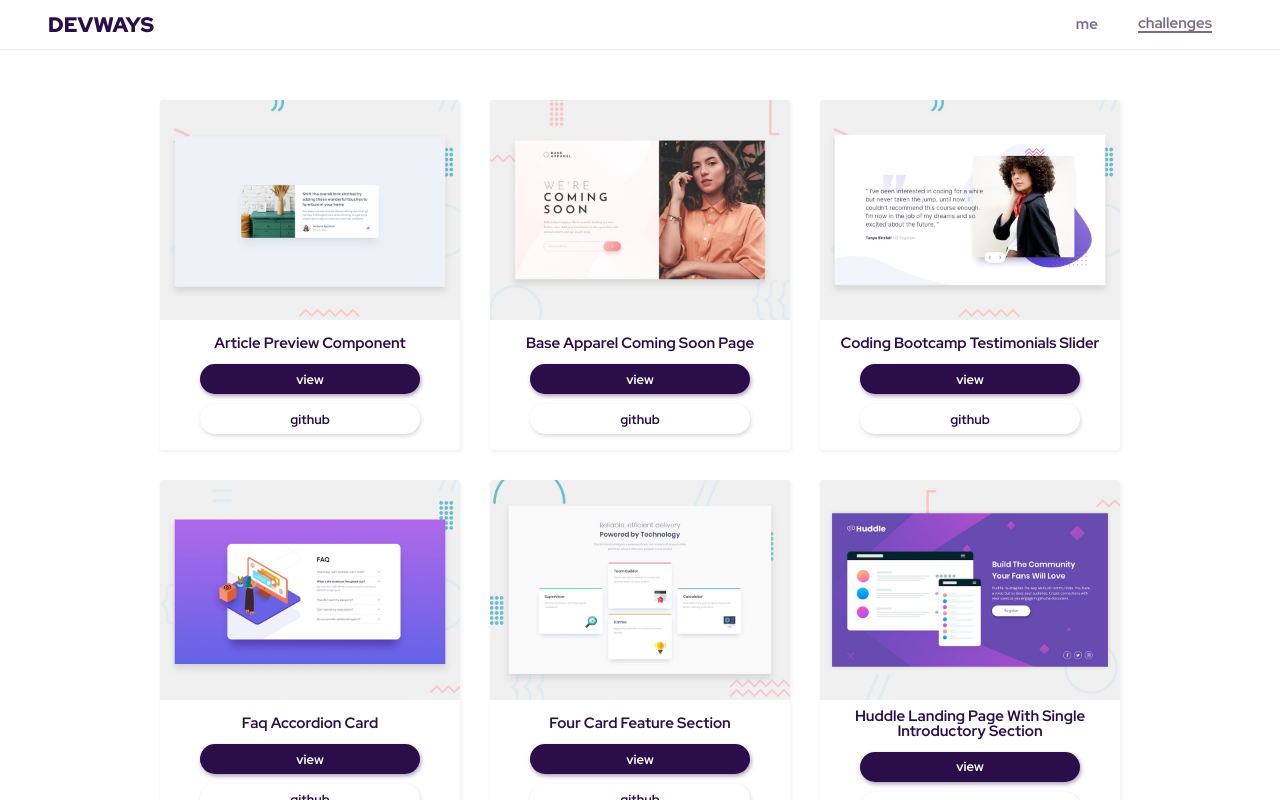
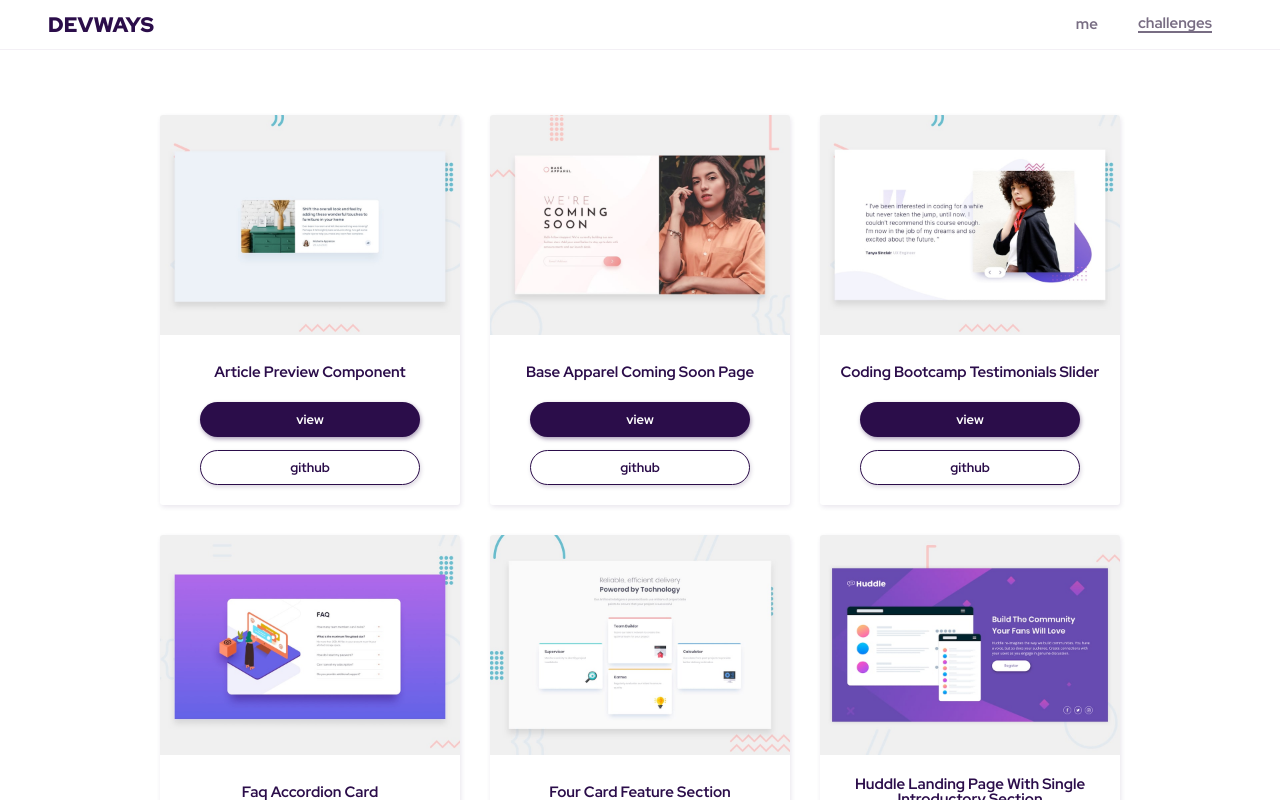
Before and after one commit to tloyan/frontendmentor, a Next.js app: page /frontendmentor/challenges in a window 1280 px wide. Shown: the top 800 px of the page. Built offline with nearby package versions, Linux system fonts and the light colour scheme; a web font is replaced by a local one.

Commit message:
quick fix adjustement challenges

```diff
--- a/components/frontendmentor/ChallengesComponent/style.module.css
+++ b/components/frontendmentor/ChallengesComponent/style.module.css
@@ -29,12 +29,14 @@
   flex-direction: row;
   justify-content: center;
   flex-wrap: wrap;
-  gap: 3rem;
+  /* gap: 3rem; */
 }
 
 .challenge_item {
+  margin: 1.5rem;
+
   width: 30rem;
-  height: 35rem;
+  height: 39rem;
 
   display: flex;
   flex-direction: column;
@@ -43,7 +45,7 @@
   text-align: center;
 
   border-radius: .3rem;
-  box-shadow: .1rem .2rem .4rem hsl(270, 71%, 17%, 7%);
+  box-shadow: .1rem .2rem .5rem hsl(270, 71%, 17%, 10%);
 }
 
 .challenge_item > img {
@@ -59,6 +61,16 @@
 
   display: flex;
   flex-direction: column;
+  justify-content: space-between;
+
+  padding-top: 2rem;
+  padding-bottom: 2rem;
+}
+
+.challenge_item > div > p {
+  height: 100%;
+  display: flex;
+  align-items: center;
   justify-content: center;
 }
 
@@ -76,12 +88,12 @@
 }
 
 .challenge_item > div > div > * + * {
-  margin-top: 1rem;
+  margin-top: 1.3rem;
 }
 
 .challenge_item > div > div > a > button, .challenge_item > div > div > button {
   width: 100%;
-  height: 3rem;
+  height: 3.5rem;
 
   font-size: 1.3rem;
   font-weight: var(--weight-bold);
@@ -99,6 +111,8 @@
 
 .challenge_item > div > div > button {
   background-color: white;
+  /* border-top: 0.01rem solid hsl(270, 71%, 17%, 5%); */
+  border: .1rem solid var(--purple-dark);
   box-shadow: .1rem .2rem .4rem hsl(270, 71%, 17%, 17%);
 }
 
```
